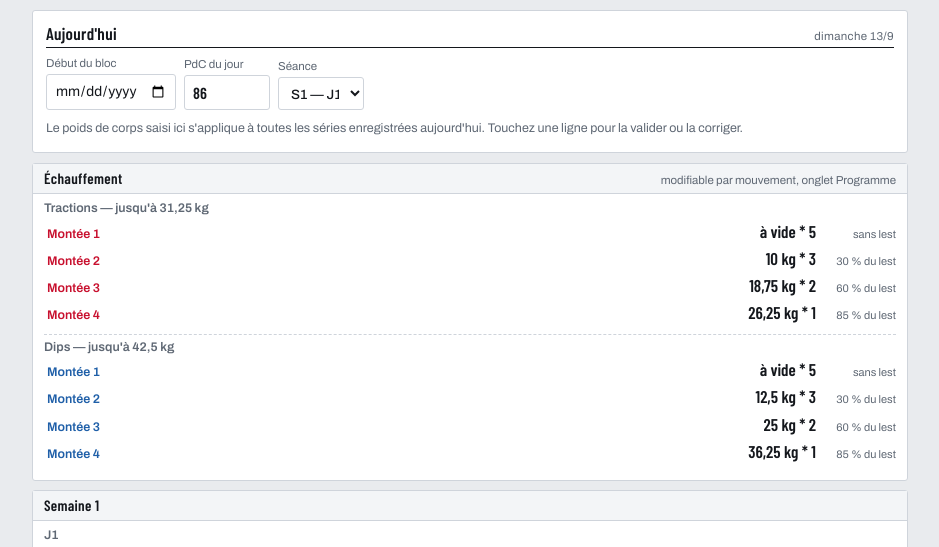
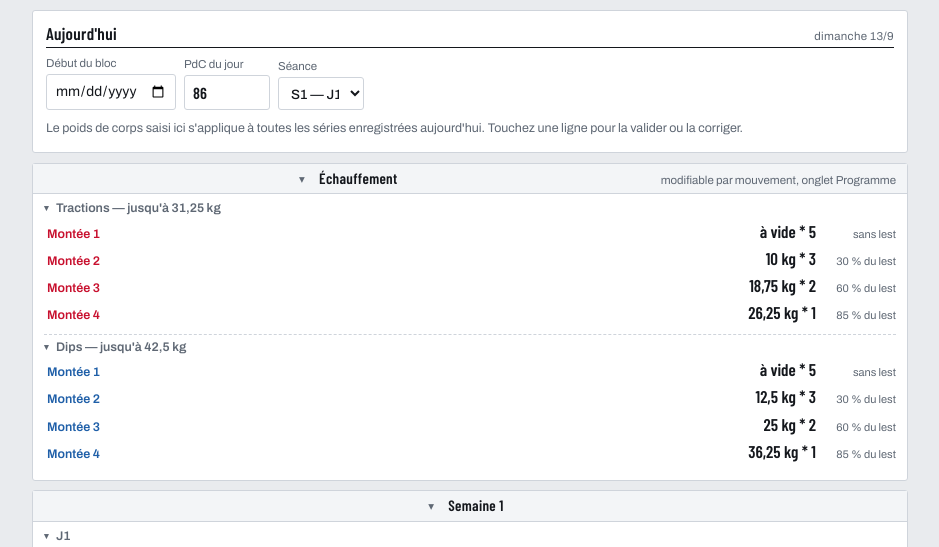
Before and after one commit to Luka-Luka-Luka/streetlifting, a plain HTML site: page index.html in a window 1280 px wide. Shown: the part 189-736 px from the top of the page, without its empty margins (170-1109 px from the left). Drawn offline with nearby package versions, Linux system fonts and the light colour scheme.

Commit message:
Add files via upload

```diff
--- a/index.html
+++ b/index.html
@@ -102,6 +102,11 @@ details .note{margin-top:5px}
 .day{padding:6px 0;border-bottom:1px dashed var(--rule)}
 .day:last-child{border-bottom:0}
 .dayn{font:600 12.5px/1 var(--txt);margin-bottom:4px;color:var(--muted)}
+.wk.folded .wkb{display:none}
+.day.folded .line{display:none}
+.day.folded .dayn{margin-bottom:0}
+[data-fold]{cursor:pointer;-webkit-user-select:none;user-select:none}
+.fchev{display:inline-block;width:12px;font-size:9px;color:var(--muted);transform:translateY(-1px)}
 
 .line{display:flex;gap:8px;align-items:baseline;padding:4px 0;cursor:pointer;
   border-left:3px solid transparent;padding-left:6px;margin-left:-6px}
@@ -303,7 +308,7 @@ function newProg(inc){return {tpl:'novice',inc:inc,startMode:'rir',rir:3,top:nul
   accDay:'J1',accSets:3,accLo:8,accHi:10,accLoad:60,accMode:'double',accEvery:3};}
 var S={
   v:SCHEMA, theme:'auto', bw:86, active:0, nwk:6, sep:'*', jours:'dim,mar,jeu', start:'',
-  blockNote:'', dayNotes:{},
+  blockNote:'', dayNotes:{}, fold:{},
   lifts:[
     {name:'Tractions',useBw:true,step:1.25,k:0.025,ref:{load:46.25,reps:3,rir:0},prog:newProg(1.25)},
     {name:'Dips',useBw:true,step:1.25,k:0.025,ref:{load:58.75,reps:3,rir:0},prog:newProg(2.5)}
@@ -321,7 +326,7 @@ function load(){
     S=d; S.v=SCHEMA;
     if(!S.log)S.log=[]; if(!S.sep)S.sep='*'; if(!S.nwk)S.nwk=6;
     if(!S.jours)S.jours='dim,mar,jeu'; if(!S.theme)S.theme='auto';
-    if(!S.dayNotes)S.dayNotes={}; if(S.blockNote==null)S.blockNote='';
+    if(!S.dayNotes)S.dayNotes={}; if(S.blockNote==null)S.blockNote=''; if(!S.fold)S.fold={};
     S.lifts.forEach(function(L){
       var p=newProg(1.25); if(!L.prog)L.prog=p;
       for(var key in p){if(L.prog[key]===undefined)L.prog[key]=p[key];}
@@ -344,6 +349,10 @@ function rirOf(L,lo,reps){ /* réserve implicite d'une charge à un nombre de re
   var r=(rmOf(L)/(eff(L)+lo)-1)/L.k+1; return r-reps;
 }
 function cur(){return S.lifts[S.active]||S.lifts[0];}
+function fold(k){return !!(S.fold&&S.fold[k]);}
+function chev(k){return '<span class="fchev">'+(fold(k)?'\u25b8':'\u25be')+'</span>';}
+function loadLab(L,v){return (L&&L.useBw&&Math.abs(v)<0.01)?'PDC':F(v);}
+function loadKg(L,v){return (L&&L.useBw&&Math.abs(v)<0.01)?'PDC':F(v)+' kg';}
 function esc(t){return String(t==null?'':t).replace(/&/g,'&amp;').replace(/</g,'&lt;').replace(/>/g,'&gt;').replace(/"/g,'&quot;');}
 
 /* ================= ajustements =================
@@ -684,8 +693,8 @@ function renderAssign(){
           '<div class="field sm"><label>Incrément</label><input data-i="'+i+'" data-f="inc" type="number" step="0.5" value="'+P.inc+'"></div>'+
           (P.accMode==='calendrier'?'<div class="field sm"><label>Toutes les</label><input data-i="'+i+'" data-f="accEvery" type="number" min="1" step="1" value="'+(+P.accEvery||3)+'"></div>':'')+
         '</div>'+
-        '<p class="note">Projection : départ <b>'+(+P.accSets||3)+S.sep+(+P.accLo||8)+' à '+F(+P.accLoad||0)+' kg</b>'+
-          ' · arrivée en S'+S.nwk+' <b>'+(+P.accSets||3)+S.sep+last.reps+' à '+F(last.load)+' kg</b> si tout passe.</p>'+
+        '<p class="note">Projection : départ <b>'+(+P.accSets||3)+S.sep+(+P.accLo||8)+' à '+loadKg(L,+P.accLoad||0)+'</b>'+
+          ' · arrivée en S'+S.nwk+' <b>'+(+P.accSets||3)+S.sep+last.reps+' à '+loadKg(L,last.load)+'</b> si tout passe.</p>'+
         '<p class="note">'+t.note+' <b>Source : '+t.src+'.</b></p>'+
         '<details><summary>Comment lire ce programme</summary>'+
           t.info.map(function(x){return '<p class="note">— '+x+'</p>';}).join('')+'</details></div>';
@@ -940,21 +949,26 @@ function lineState(key,date){
   if(!e)return '';
   return e.state||'';
 }
-function renderPlan(into,weeks){
+function renderPlan(into,weeks,pfx){
+  pfx=pfx||'p';
   var sep=S.sep, html='', txt='';
   weeks.forEach(function(week){
-    html+='<div class="wk"><div class="wkh"><b>Semaine '+(week.w+1)+'</b><span>'+weekTag(week.w)+'</span></div><div class="wkb">';
+    var kw=pfx+'w'+week.w;
+    html+='<div class="wk'+(fold(kw)?' folded':'')+'"><div class="wkh" data-fold="'+kw+'">'+chev(kw)+
+      '<b>Semaine '+(week.w+1)+'</b><span>'+weekTag(week.w)+'</span></div><div class="wkb">';
     txt+='\n[Semaine '+(week.w+1)+']\n';
     week.days.forEach(function(day){
-      html+='<div class="day"><div class="dayn">'+day.label+dayDate(week.w,day.label)+'</div>';
+      var kd=pfx+'d'+week.w+'-'+day.label;
+      html+='<div class="day'+(fold(kd)?' folded':'')+'"><div class="dayn" data-fold="'+kd+'">'+chev(kd)+
+        day.label+dayDate(week.w,day.label)+'</div>';
       txt+=day.label+'\n';
       day.lines.forEach(function(x){
         var st=lineState(x.key);
         html+='<div class="line '+(st?'s-'+st:'')+'" data-key="'+x.key+'">'+
           '<span class="nm n'+(x.li%4)+'">'+x.name+(x.role==='top'?' <em>— top set</em>':x.role==='back'?' <em>— back-off</em>':x.role==='amrap'?' <em>— série maximale</em>':x.role==='acc'?' <em>— accessoire</em>':'')+'</span>'+
-          '<span class="pr">'+F(x.load)+sep+x.reps+(x.sets>1?sep+x.sets:'')+'</span>'+
+          '<span class="pr">'+loadLab(S.lifts[x.li],x.load)+sep+x.reps+(x.sets>1?sep+x.sets:'')+'</span>'+
           '<span class="in">'+x.info+'</span></div>';
-        txt+='  '+x.name+' '+F(x.load)+sep+x.reps+(x.sets>1?sep+x.sets:'')+' ('+x.info+')\n';
+        txt+='  '+x.name+' '+loadLab(S.lifts[x.li],x.load)+sep+x.reps+(x.sets>1?sep+x.sets:'')+' ('+x.info+')\n';
       });
       html+='</div>';
     });
@@ -1040,7 +1054,7 @@ function panelHTML(key){
   var nxt='';
   if(x.role==='acc'){
     var pl=accPlan(L,x.li), n=pl[f.w+1];
-    nxt=n?'<p class="note">Séance suivante si celle-ci passe en entier : <b>'+(+L.prog.accSets||3)+' '+S.sep+' '+n.reps+' à '+F(rnd(n.load,L.step))+' kg</b>. Enregistrez le résultat et la suite du bloc se recalcule.</p>'
+    nxt=n?'<p class="note">Séance suivante si celle-ci passe en entier : <b>'+(+L.prog.accSets||3)+' '+S.sep+' '+n.reps+' à '+loadKg(L,rnd(n.load,L.step))+'</b>. Enregistrez le résultat et la suite du bloc se recalcule.</p>'
         :'<p class="note">Dernière séance programmée de ce mouvement dans le bloc.</p>';
   }
   var uKey=keyUnit(key);
@@ -1086,6 +1100,9 @@ function closePanel(){
   var p=document.querySelector('[data-panel]'); if(p)p.remove(); OPENKEY=null;
 }
 function panelClick(e){
+  var fd=e.target.closest('[data-fold]');
+  if(fd){ if(!S.fold)S.fold={}; var kk=fd.dataset.fold; S.fold[kk]=!S.fold[kk];
+    save(); closePanel(); refreshPlans(); e.stopPropagation(); return; }
   var p=e.target.closest('[data-panel]');
   if(p){
     var b=e.target.closest('button'); if(!b)return;
@@ -1176,7 +1193,7 @@ function renderToday(){
   var weeks=PLAN.filter(function(wk){return wk.w===wIdx;}).map(function(wk){
     return {w:wk.w,days:wk.days.filter(function(dd){return dd.label===sel;})};
   }).filter(function(wk){return wk.days.length;});
-  renderPlan($('todayout'),weeks);
+  renderPlan($('todayout'),weeks,'t');
   $('todayout').insertAdjacentHTML('afterbegin',warmCard(weeks));
   $('todayout').insertAdjacentHTML('beforeend',notesCard(wIdx,sel));
 }
@@ -1188,7 +1205,9 @@ function warmCard(weeks){
   var body=Object.keys(top).map(function(k){
     var x=top[k], L=S.lifts[x.li], st=warmSteps(L,x.load);
     if(!st.length)return '';
-    return '<div class="day"><div class="dayn">'+esc(L.name)+' — jusqu\'à '+F(x.load)+' kg</div>'+
+    var kf='warm'+x.li;
+    return '<div class="day'+(fold(kf)?' folded':'')+'"><div class="dayn" data-fold="'+kf+'">'+chev(kf)+
+      esc(L.name)+' — jusqu\'à '+loadKg(L,x.load)+'</div>'+
       st.map(function(w,q){
         return '<div class="line"><span class="nm n'+(x.li%4)+'">Montée '+(q+1)+'</span>'+
           '<span class="pr">'+(w.load==null?'à vide':F(w.load)+' kg')+' '+S.sep+' '+w.reps+'</span>'+
@@ -1196,7 +1215,8 @@ function warmCard(weeks){
       }).join('')+'</div>';
   }).join('');
   if(!body)return '';
-  return '<div class="wk"><div class="wkh"><b>Échauffement</b><span>modifiable par mouvement, onglet Programme</span></div>'+
+  return '<div class="wk'+(fold('warm')?' folded':'')+'"><div class="wkh" data-fold="warm">'+chev('warm')+
+    '<b>Échauffement</b><span>modifiable par mouvement, onglet Programme</span></div>'+
     '<div class="wkb">'+body+'</div></div>';
 }
 function notesCard(wIdx,sel){
```
